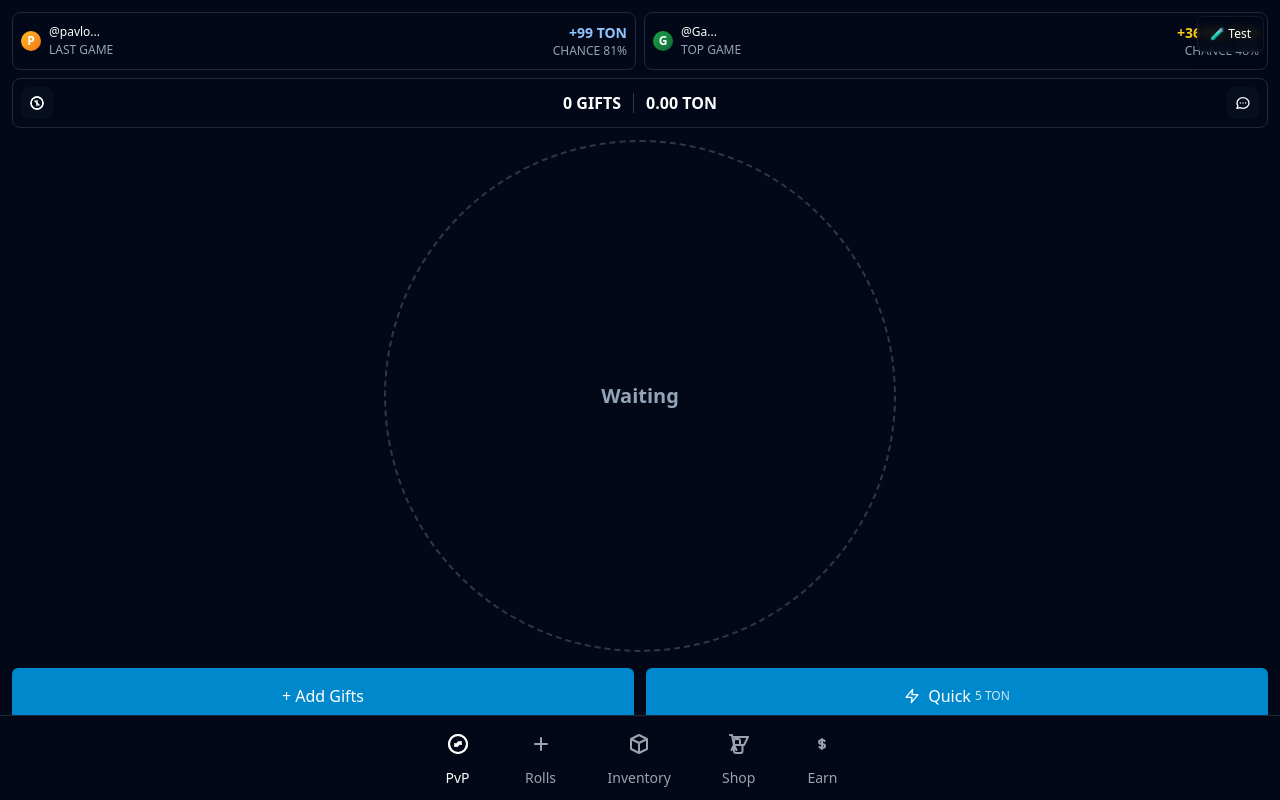
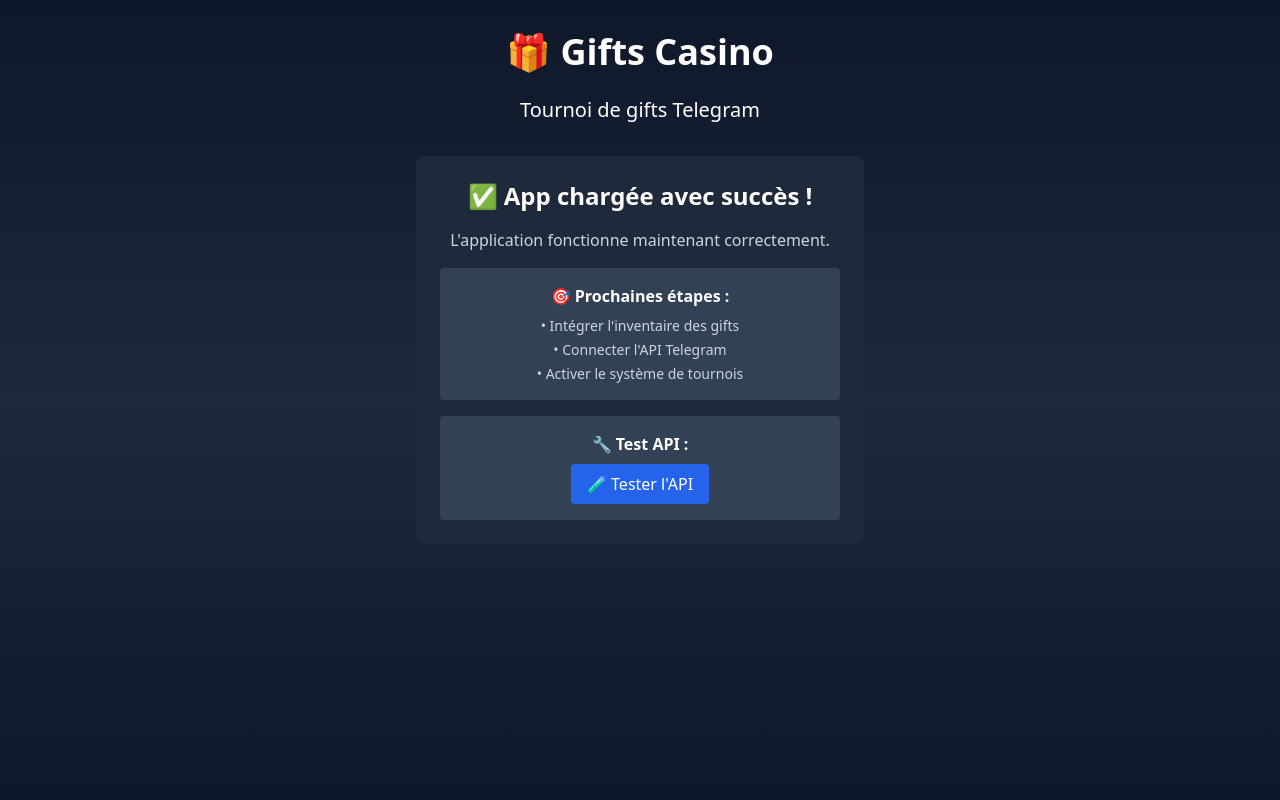
Before and after one commit to SOLEIIL/gift-tournament, a React (Vite) app: page / in a window 1280 px wide. Built offline with nearby package versions, Linux system fonts and the light colour scheme.

Commit message:
🔧 Fix page blanche: App.tsx simplifié pour diagnostic - Suppression des hooks problématiques - Version de test pour identifier l'erreur

```diff
--- a/src/App.tsx
+++ b/src/App.tsx
@@ -1,145 +1,95 @@
 
 import { useState, useEffect } from 'react';
-import { useTournamentState } from './hooks/useTournamentState';
-import { useTelegram } from './hooks/useTelegram';
-import { Lobby } from './components/Lobby';
-import { Round } from './components/Round';
-import { Victory } from './components/Victory';
-import { Inventory } from './components/Inventory';
 
 function App() {
-  const [currentPage, setCurrentPage] = useState<'pvp' | 'rolls' | 'inventory' | 'shop' | 'earn'>('pvp');
+  const [isLoaded, setIsLoaded] = useState(false);
+  const [error, setError] = useState<string | null>(null);
 
-  const {
-    state,
-    addNFTToPlayer,
-    resetGame,
-    updateGameStats,
-    lastGameStats,
-    topGameStats
-  } = useTournamentState();
+  useEffect(() => {
+    try {
+      console.log('🚀 App.tsx - Démarrage...');
+      setIsLoaded(true);
+      console.log('✅ App.tsx - Chargé avec succès');
+    } catch (err) {
+      console.error('❌ Erreur dans App.tsx:', err);
+      setError(err instanceof Error ? err.message : 'Erreur inconnue');
+    }
+  }, []);
 
-  const {
-    themeParams,
-    isTelegram,
-    isReady,
-    expandApp
-  } = useTelegram();
+  if (error) {
+    return (
+      <div className="min-h-screen bg-red-900 flex items-center justify-center">
+        <div className="text-white text-center p-8">
+          <h1 className="text-2xl font-bold mb-4">❌ Erreur de chargement</h1>
+          <p className="text-lg">{error}</p>
+          <button
+            onClick={() => window.location.reload()}
+            className="mt-4 px-4 py-2 bg-blue-600 rounded hover:bg-blue-700"
+          >
+            🔄 Recharger
+          </button>
+        </div>
+      </div>
+    );
+  }
 
-  const renderCurrentPage = () => {
-    // Si on n'est pas sur la page PvP, afficher la page correspondante
-    if (currentPage !== 'pvp') {
-      switch (currentPage) {
-        case 'inventory':
-          // Get current player's gifts and total TON value
-          const currentPlayer = state.players[0]; // Mock: always use first player
-          const userGifts = currentPlayer.nfts || [];
-          const totalTON = userGifts.reduce((sum, nft) => sum + nft.value, 0);
-
-          return <Inventory
-            onPageChange={setCurrentPage}
-            currentPage={currentPage}
-            userGifts={userGifts}
-            totalTON={totalTON}
-          />;
-        case 'rolls':
-          return <div className="min-h-screen bg-gradient-to-b from-slate-900 via-slate-800 to-slate-900 flex items-center justify-center">
-            <div className="text-white text-2xl">Rolls Page - Coming Soon</div>
-          </div>;
-        case 'shop':
-          return <div className="min-h-screen bg-gradient-to-b from-slate-900 via-slate-800 to-slate-900 flex items-center justify-center">
-            <div className="text-white text-2xl">Shop Page - Coming Soon</div>
-          </div>;
-        case 'earn':
-          return <div className="min-h-screen bg-gradient-to-b from-slate-900 via-slate-800 to-slate-900 flex items-center justify-center">
-            <div className="text-white text-2xl">Earn Page - Coming Soon</div>
-          </div>;
-        default:
-          return null;
-      }
-    }
-
-    // Page PvP - logique du tournoi
-    switch (state.phase) {
-      case 'LOBBY':
-        return (
-          <Lobby
-            players={state.players}
-            pot={state.pot}
-            onAddNFT={addNFTToPlayer}
-            updateGameStats={updateGameStats}
-            lastGameStats={lastGameStats}
-            topGameStats={topGameStats}
-            onPageChange={setCurrentPage}
-            currentPage={currentPage}
-          />
-        );
-
-      case 'RUNNING':
-        return (
-          <Round
-            players={state.players}
-            pot={state.pot}
-            logs={state.logs}
-            roundPhase={state.roundPhase.toString()}
-          />
-        );
-
-      case 'FINALIZED':
-        const winner = state.players.find(p => p.nfts.length > 0);
-        if (winner) {
-          return (
-            <Victory
-              winner={winner}
-              totalPot={state.pot}
-              onPlayAgain={resetGame}
-            />
-          );
-        }
-        return null;
-
-      default:
-        return null;
-    }
-  };
-
-  // Apply Telegram theme colors if available
-  useEffect(() => {
-    if (themeParams.bg_color) {
-      document.documentElement.style.setProperty('--tg-bg-color', themeParams.bg_color);
-    }
-    if (themeParams.text_color) {
-      document.documentElement.style.setProperty('--tg-text-color', themeParams.text_color);
-    }
-    if (themeParams.button_color) {
-      document.documentElement.style.setProperty('--tg-button-color', themeParams.button_color);
-    }
-    if (themeParams.button_text_color) {
-      document.documentElement.style.setProperty('--tg-button-text-color', themeParams.button_text_color);
-    }
-  }, [themeParams]);
-
-  // Expand app when ready
-  useEffect(() => {
-    if (isReady && isTelegram) {
-      expandApp();
-    }
-  }, [isReady, isTelegram, expandApp]);
-
-  if (!isReady) {
+  if (!isLoaded) {
     return (
-      <div className="min-h-screen bg-gradient-to-b from-slate-900 via-slate-800 to-slate-900 flex items-center justify-center">
-        <div className="text-white text-xl">Loading...</div>
+      <div className="min-h-screen bg-slate-900 flex items-center justify-center">
+        <div className="text-white text-center">
+          <div className="animate-spin rounded-full h-32 w-32 border-b-2 border-white mx-auto mb-4"></div>
+          <p className="text-xl">Chargement de l'app...</p>
+        </div>
       </div>
     );
   }
 
   return (
-    <div className="App" style={{
-      backgroundColor: themeParams.bg_color || '#1a1a1a',
-      color: themeParams.text_color || '#ffffff'
-    }}>
-      {renderCurrentPage()}
+    <div className="min-h-screen bg-gradient-to-b from-slate-900 via-slate-800 to-slate-900">
+      <div className="container mx-auto px-4 py-8">
+        <div className="text-center text-white">
+          <h1 className="text-4xl font-bold mb-6">🎁 Gifts Casino</h1>
+          <p className="text-xl mb-8">Tournoi de gifts Telegram</p>
+
+          <div className="bg-slate-800 rounded-lg p-6 max-w-md mx-auto">
+            <h2 className="text-2xl font-semibold mb-4">✅ App chargée avec succès !</h2>
+            <p className="text-slate-300 mb-4">
+              L'application fonctionne maintenant correctement.
+            </p>
+
+            <div className="space-y-4">
+              <div className="bg-slate-700 rounded p-4">
+                <h3 className="font-semibold mb-2">🎯 Prochaines étapes :</h3>
+                <ul className="text-sm text-slate-300 space-y-1">
+                  <li>• Intégrer l'inventaire des gifts</li>
+                  <li>• Connecter l'API Telegram</li>
+                  <li>• Activer le système de tournois</li>
+                </ul>
+              </div>
+
+              <div className="bg-slate-700 rounded p-4">
+                <h3 className="font-semibold mb-2">🔧 Test API :</h3>
+                <button
+                  onClick={async () => {
+                    try {
+                      const response = await fetch('/api/inventory-status');
+                      const data = await response.json();
+                      console.log('📊 API Response:', data);
+                      alert('API fonctionne ! Voir la console pour les détails.');
+                    } catch (err) {
+                      console.error('❌ Erreur API:', err);
+                      alert('Erreur API - voir la console');
+                    }
+                  }}
+                  className="px-4 py-2 bg-blue-600 rounded hover:bg-blue-700"
+                >
+                  🧪 Tester l'API
+                </button>
+              </div>
+            </div>
+          </div>
+        </div>
+      </div>
     </div>
   );
 }
```
